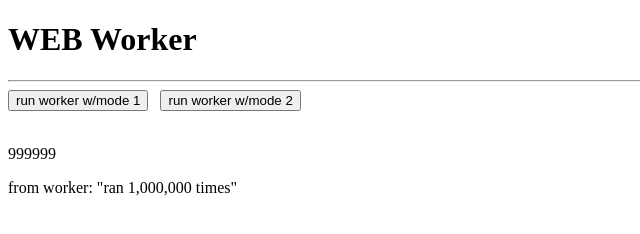
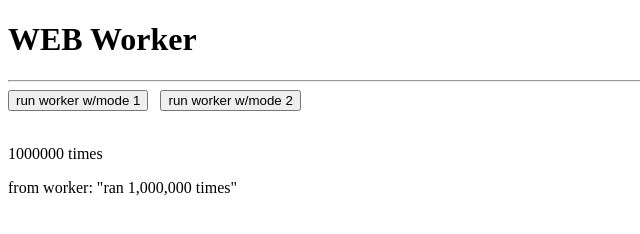
Before and after one commit to huangchinlin/simplewebwork, a plain HTML site: page index.html in a window 1280 px wide. Both pictures are taken after a click on the button "run worker w/mode 1". Shown: the full height of the page, 0-640 px from the left. Drawn offline with Linux system fonts and the light colour scheme.

Commit message:
Update index.html

```diff
--- a/index.html
+++ b/index.html
@@ -14,8 +14,9 @@
 	<script>
 	  var btn1_action = (m) => {
 	    const s = document.getElementById("span1");
+            const pp = document.getElementById("counter");
 	    s.innerHTML = "running...";
-	    console.log("running...");
+	    pp.innerHTML = "none";
 
 	    if (window.Worker) {
 		  const w = new Worker("worker/worker.js");
@@ -23,11 +24,10 @@
 		    s.innerHTML = "from worker: " + JSON.stringify(e.data);
 		  }
 		  w.postMessage({topic:String(m),payload:"12345"});
-		  const pp = document.getElementById("counter");
-		  pp.innerHTML = "none";
+
 		  setTimeout(() => {
 	            for(let i = 0; i < 1000000; i++) {
-		      pp.innerHTML = String(i);
+		      pp.innerHTML = String(i + 1) + "&nbsp;times";
 		    }
 		  }, 1);
 		} else {
```
